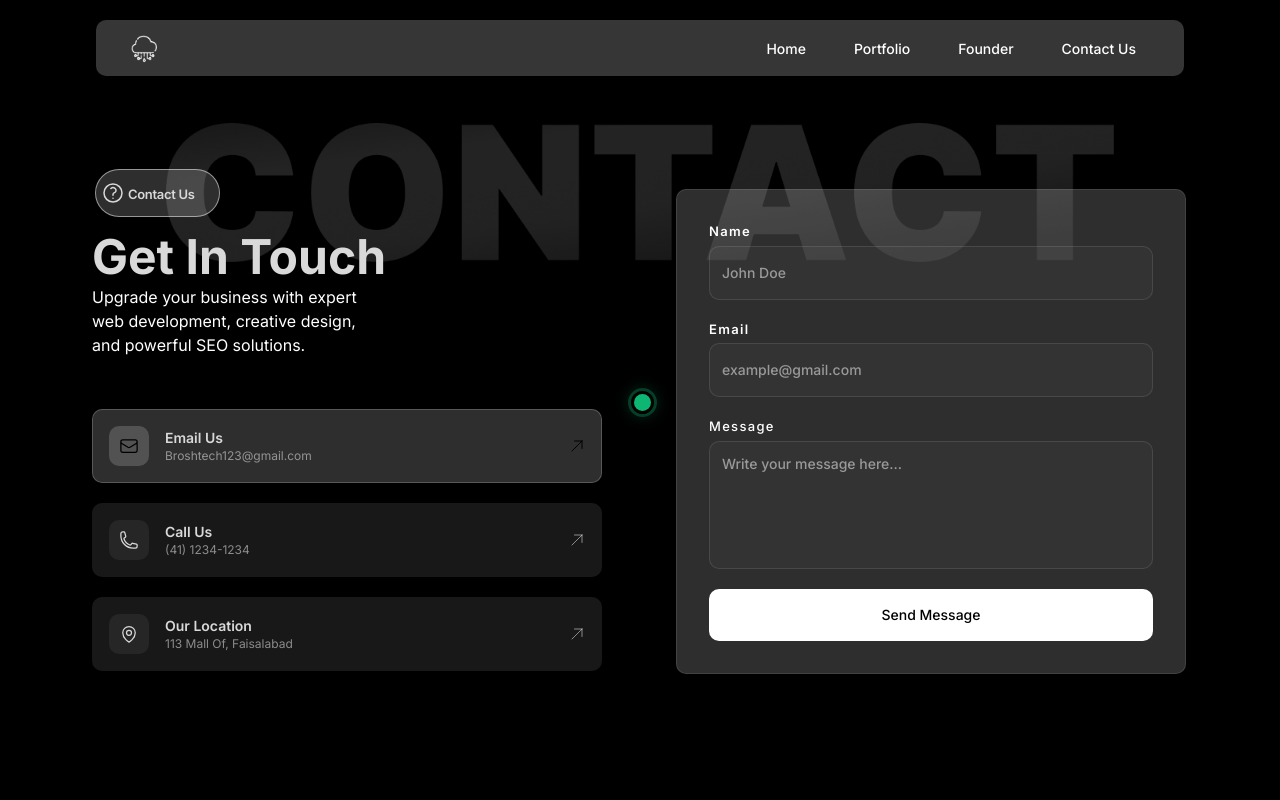
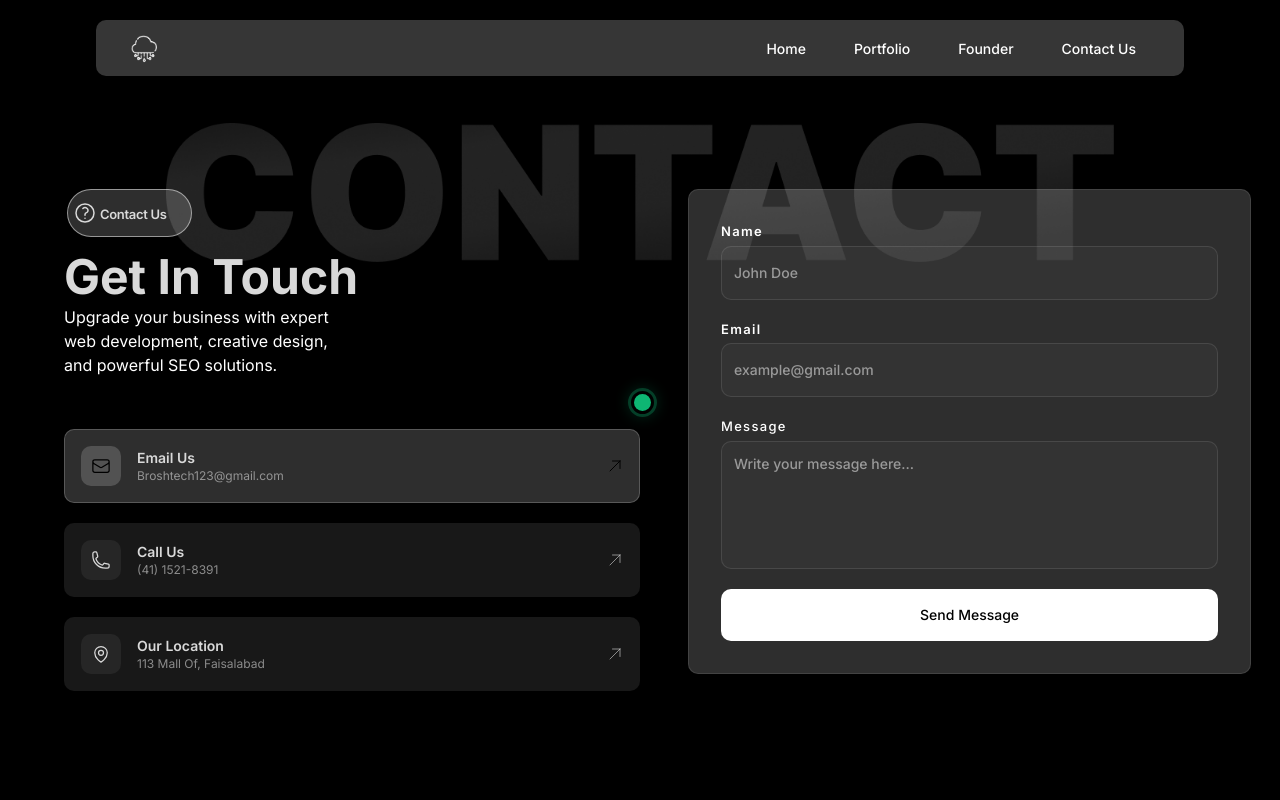
Before and after one commit to SafiullahZafar/TestingBroshtech.com, a React (Vite) app: page /contact in a window 1280 px wide. Shown: the top 800 px of the page. Built offline with nearby package versions, Linux system fonts and the light colour scheme.

Commit message:
Initial push

```diff
--- a/src/pages/Contact/ContactSection.tsx
+++ b/src/pages/Contact/ContactSection.tsx
@@ -58,7 +58,7 @@ const handleSubmit = async (e: React.FormEvent<HTMLFormElement>) => {
       <div className="relative z-10 top-14 sm:-top-14 max-w-6xl w-full grid grid-cols-1 md:grid-cols-2 gap-10 items-start">
 
         {/* LEFT SIDE */}
-        <div className="flex flex-col gap-10 relative md:top-9 lg:left-7 lg:w-[510px]">
+        <div className="flex flex-col gap-10 relative md:top-14 lg:w-[45vw]">
 
           {/* Top Header */}
           <div className="flex flex-col gap-4">
@@ -84,7 +84,7 @@ const handleSubmit = async (e: React.FormEvent<HTMLFormElement>) => {
           <div className="flex flex-col gap-5">
             {[
               { id: 'email', icon: EnvelopeIcon, title: 'Email Us', desc: 'Broshtech123@gmail.com' },
-              { id: 'call', icon: PhoneIcon, title: 'Call Us', desc: '(41) 1234-1234' },
+              { id: 'call', icon: PhoneIcon, title: 'Call Us', desc: '(41) 1521-8391' },
               { id: 'location', icon: MapPinIcon, title: 'Our Location', desc: '113 Mall Of, Faisalabad' }
             ].map((item) => (
               <button
@@ -119,8 +119,8 @@ const handleSubmit = async (e: React.FormEvent<HTMLFormElement>) => {
         </div>
 
         {/* RIGHT SIDE */}
-        <div className="w-full md:top-14 relative md:right-3">
-          <div className="w-full lg:w-[510px] bg-[#D9D9D9]/21 border lg:left-7 relative border-white/10 rounded-[10px] p-6 md:p-8 text-[#8B8B8B]">
+        <div className="w-full md:top-14 relative">
+          <div className="w-full lg:w-[44vw] bg-[#D9D9D9]/21 border lg:left-7 relative border-white/10 rounded-[10px] p-6 md:p-8 text-[#8B8B8B]">
 
             <AnimatePresence mode="wait">
 
@@ -200,9 +200,9 @@ const handleSubmit = async (e: React.FormEvent<HTMLFormElement>) => {
                   </h3>
 
                   {[
-                    { label: 'Corporate Office', number: '+92 41 1234-1234' },
-                    { label: 'Founder & CEO', number: '+92 300 123-4567' },
-                    { label: 'Technical Lead', number: '+92 321 987-6543' }
+                    { label: 'Corporate Office', number: '+92 41 1521-8391' },
+                    { label: 'Founder', number: '+92 300 366-2818' },
+                    // { label: 'Technical Lead', number: '+92 321 987-6543' }
                   ].map((item) => (
                     <div
                       key={item.label}
```
